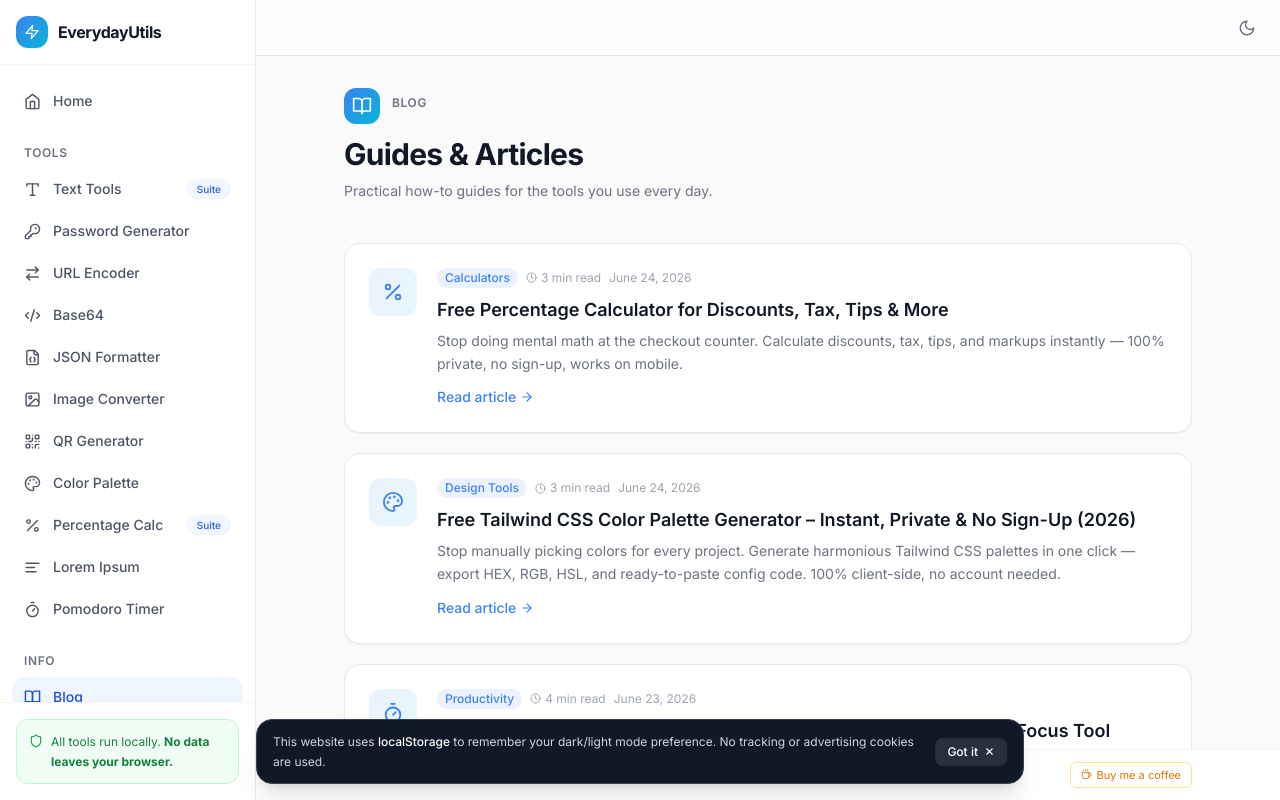
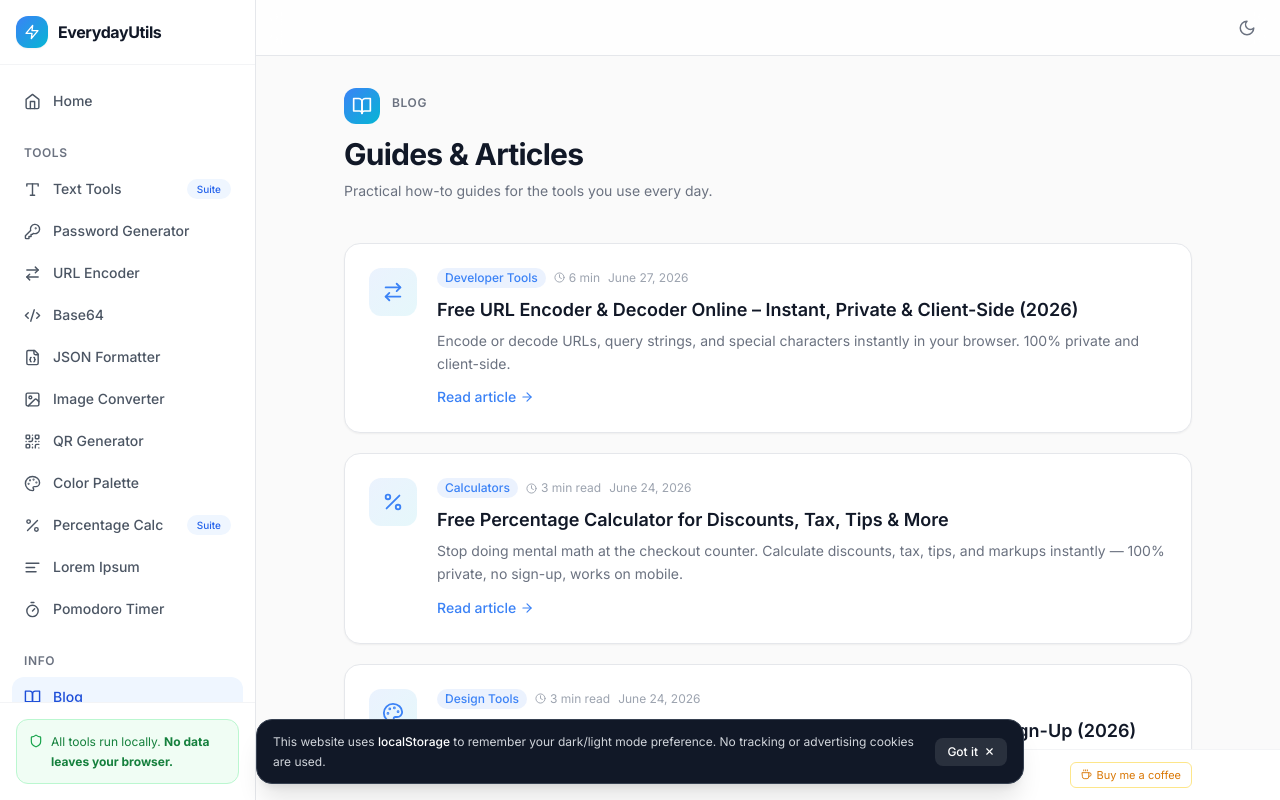
Before and after one commit to EdwinTsui912/everydayutils, a React (Vite) app: page /blog in a window 1280 px wide. Built offline with nearby package versions, Linux system fonts and the light colour scheme; no server answers.

Commit message:
Add URL Encoder blog post

```diff
--- a/src/pages/BlogIndexPage.tsx
+++ b/src/pages/BlogIndexPage.tsx
@@ -1,7 +1,18 @@
 import { Link } from 'react-router-dom';
-import { BookOpen, QrCode, KeyRound, FileText, Type, Clock, ArrowRight, AlignLeft, Braces, Timer, Palette, Percent } from 'lucide-react';
+import { BookOpen, QrCode, KeyRound, FileText, Type, Clock, ArrowRight, AlignLeft, Braces, Timer, Palette, Percent, ArrowRightLeft } from 'lucide-react';
+import UrlEncoderBlogPost from './UrlEncoderBlogPost';
 
 const posts = [
+  {
+    title: "Free URL Encoder & Decoder Online – Instant, Private & Client-Side (2026)",
+    date: "June 27, 2026",
+    readTime: "6 min",
+    category: "Developer Tools",
+    slug: "/blog/url-encoder",
+    excerpt: "Encode or decode URLs, query strings, and special characters instantly in your browser. 100% private and client-side.",
+    icon: ArrowRightLeft,
+    tag: "Developer Tools",
+  },
   {
     slug: '/blog/percentage-calculator',
     title: 'Free Percentage Calculator for Discounts, Tax, Tips & More',
```
Also changed, not shown: src/pages/UrlEncoderBlogPost.tsx (line endings or trailing spaces).
